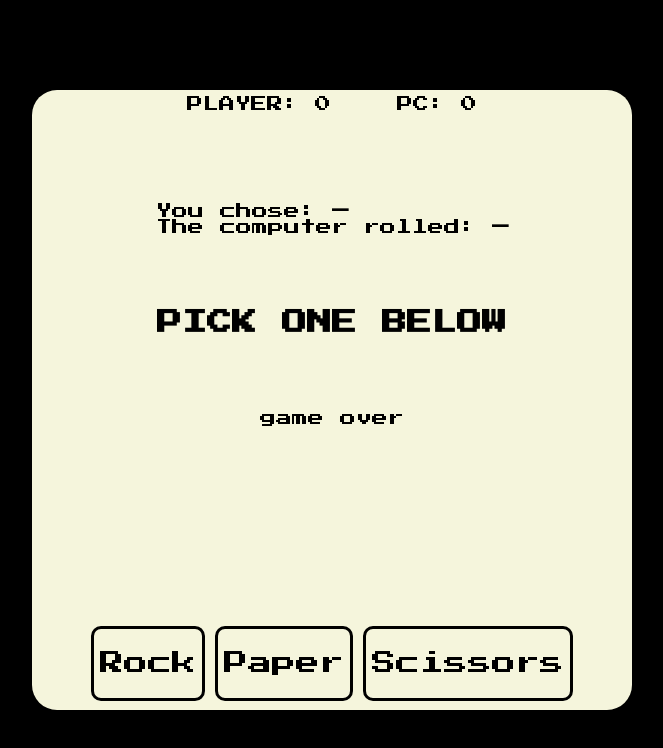
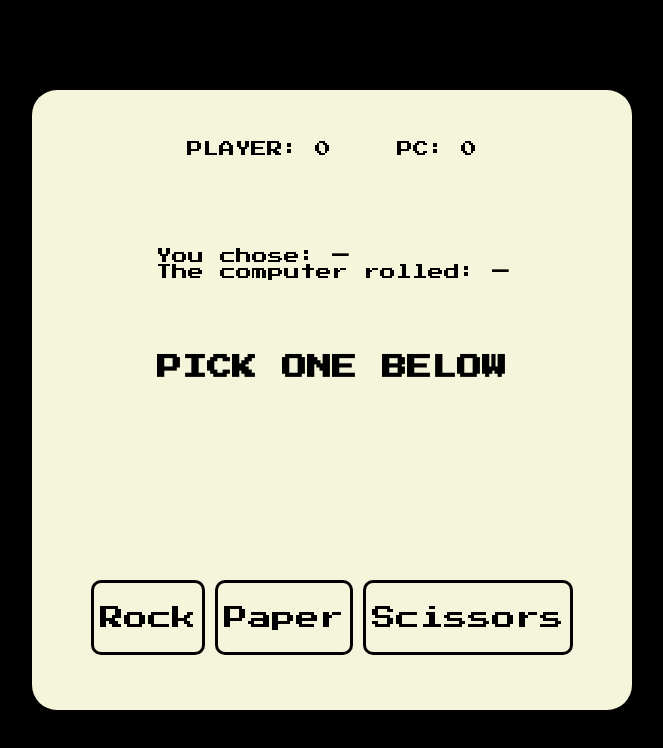
Before and after one commit to kroma2/rock-paper-scissors, a plain HTML site: page index.html in a window 1280 px wide. Shown: the whole page, without its empty margins (308-971 px from the left). Drawn offline with Linux system fonts and the light colour scheme.

Commit message:
remove game over div

```diff
--- a/index.html
+++ b/index.html
@@ -18,7 +18,6 @@
                     <div>The computer rolled: <span id="pc-choice">—</span><span id="round-result"></span></div>
                 </div>
                 <div id="announce-winner">PICK ONE BELOW</div>
-                <div id="game-result">game over</div>
         </div>
 
         <div id="play-div">
```
